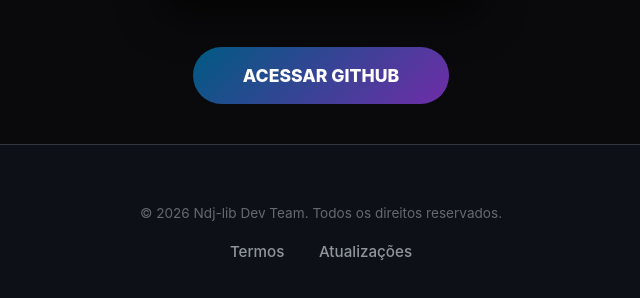
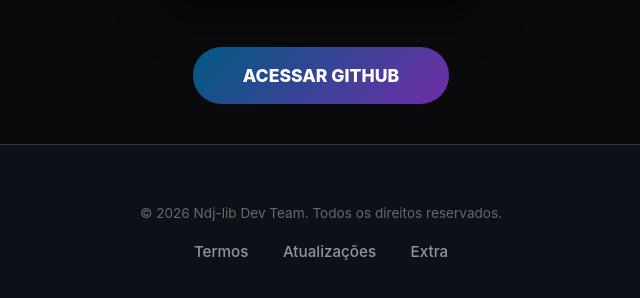
Before and after one commit to pitocoofc/Ndj-lib, a website: page index.html in a window 1280 px wide. Shown: the part 536-834 px from the top of the page, without its empty margins (319-959 px from the left). Drawn offline with Linux system fonts and the light colour scheme.

Commit message:
Update index.html

```diff
--- a/index.html
+++ b/index.html
@@ -145,6 +145,7 @@
         <nav class="footer-nav">
             <a href="termos.html">Termos</a>
             <a href="updates.html">Atualizações</a>
+            <a href="explanation.html">Extra</a>
         </nav>
     </footer>
 
```
